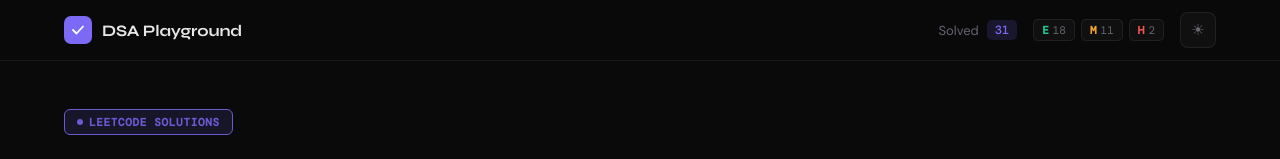
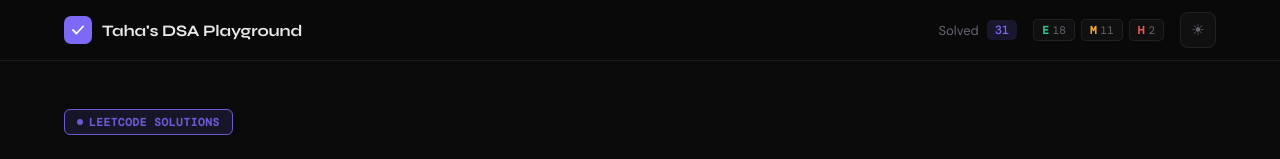
Before and after one commit to Tamz-0/DSADashboard, a React (Vite) app: page / in a window 1280 px wide. Shown: the top 159 px of the page. Built offline with nearby package versions, Linux system fonts and the light colour scheme; a web font is replaced by a local one.

Commit message:
Update App.jsx

```diff
--- a/src/App.jsx
+++ b/src/App.jsx
@@ -477,7 +477,7 @@ function Navbar({ theme, toggleTheme, stats }) {
             </svg>
           </div>
           <span style={{ fontFamily: 'Syne, sans-serif', fontWeight: 700, fontSize: 16, letterSpacing: '-0.01em' }}>
-            DSA Playground
+            Taha's DSA Playground
           </span>
         </Link>
 
```
